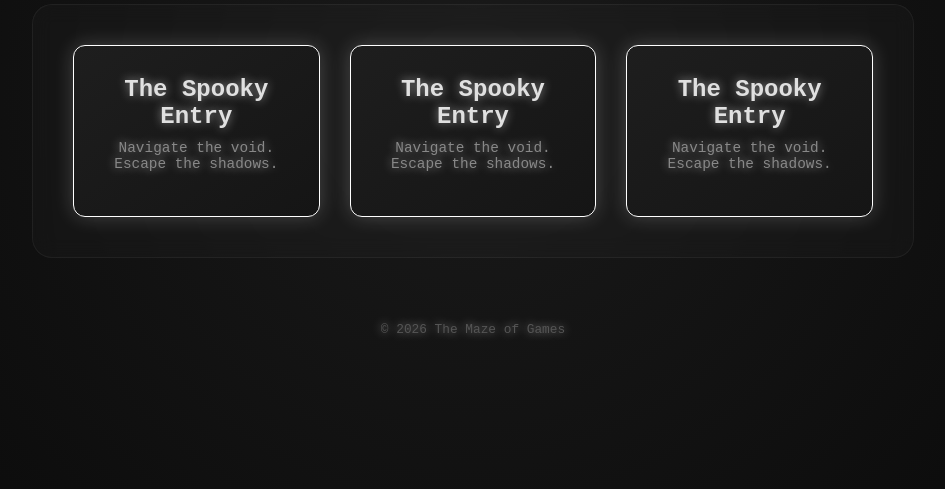
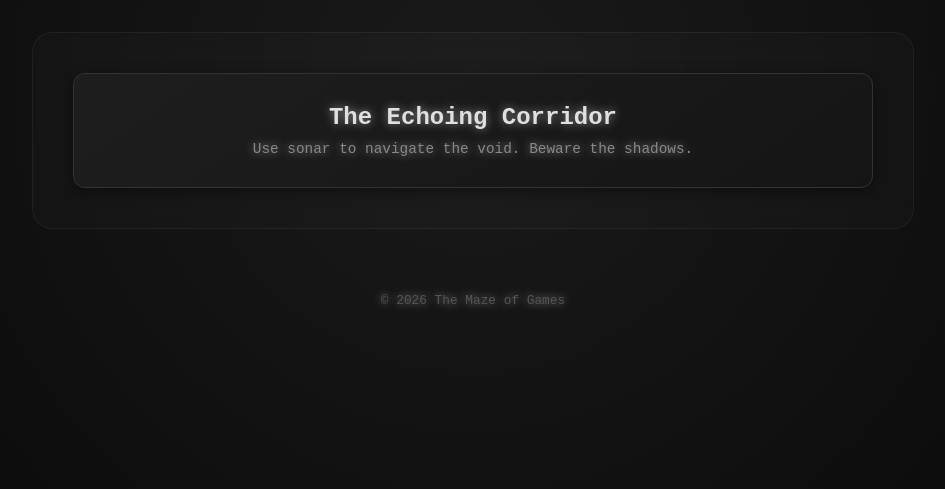
Before and after one commit to tobylightheart/garden-03, a plain HTML site: page index.html in a window 1280 px wide. Shown: the part 311-800 px from the top of the page, without its empty margins (167-1112 px from the left). Drawn offline with Linux system fonts and the light colour scheme.

Commit message:
garden-landscaper: cleanup index.html and remove duplicates

```diff
--- a/index.html
+++ b/index.html
@@ -34,7 +34,7 @@
         }
         .maze-grid {
             display: grid;
-            grid-template-columns: repeat(auto-fit, minmax(200px, 1fr));
+            grid-template-columns: repeat(auto-fit, minmax(250px, 1fr));
             gap: 30px;
         }
         .game-card {
@@ -47,11 +47,21 @@
             text-decoration: none;
             color: inherit;
             box-shadow: 0 4px 15px rgba(0,0,0,0.4);
+            display: block;
         }
         .game-card:hover {
             transform: translateY(-5px) scale(1.05);
             border-color: #fff;
             box-shadow: 0 10px 30px rgba(255, 255, 255, 0.1);
+        }
+        .game-card h3 {
+            margin: 0 0 10px 0;
+            font-size: 1.5rem;
+        }
+        .game-card p {
+            font-size: 0.9rem;
+            color: #888;
+            margin: 0;
         }
         footer {
             margin-top: 4rem;
@@ -64,25 +74,11 @@
     <h1>THE MAZE</h1>
     <div class="maze-container">
         <div class="maze-grid">
-            <!-- Games will be injected here -->
-            <div class="game-card" style="border-color: #fff; box-shadow: 0 0 20px rgba(255,255,255,0.2);">
-                <a href="games/entry.html" style="text-decoration: none; color: inherit;">
-                    <h3 style="margin: 0; font-size: 1.5rem;">The Spooky Entry</h3>
-                    <p style="font-size: 0.9rem; color: #888; margin-top: 10px;">Navigate the void. Escape the shadows.</p>
-                </a>
-            </div>
-            <div class="game-card" style="border-color: #fff; box-shadow: 0 0 20px rgba(255,255,255,0.2);">
-                <a href="games/entry.html" style="text-decoration: none; color: inherit;">
-                    <h3 style="margin: 0; font-size: 1.5rem;">The Spooky Entry</h3>
-                    <p style="font-size: 0.9rem; color: #888; margin-top: 10px;">Navigate the void. Escape the shadows.</p>
-                </a>
-            </div>
-            <div class="game-card" style="border-color: #fff; box-shadow: 0 0 20px rgba(255,255,255,0.2);">
-                <a href="games/entry.html" style="text-decoration: none; color: inherit;">
-                    <h3 style="margin: 0; font-size: 1.5rem;">The Spooky Entry</h3>
-                    <p style="font-size: 0.9rem; color: #888; margin-top: 10px;">Navigate the void. Escape the shadows.</p>
-                </a>
-            </div>
+            <!-- Game entries -->
+            <a href="games/echoing_corridor.html" class="game-card">
+                <h3>The Echoing Corridor</h3>
+                <p>Use sonar to navigate the void. Beware the shadows.</p>
+            </a>
         </div>
     </div>
     <footer>
```
